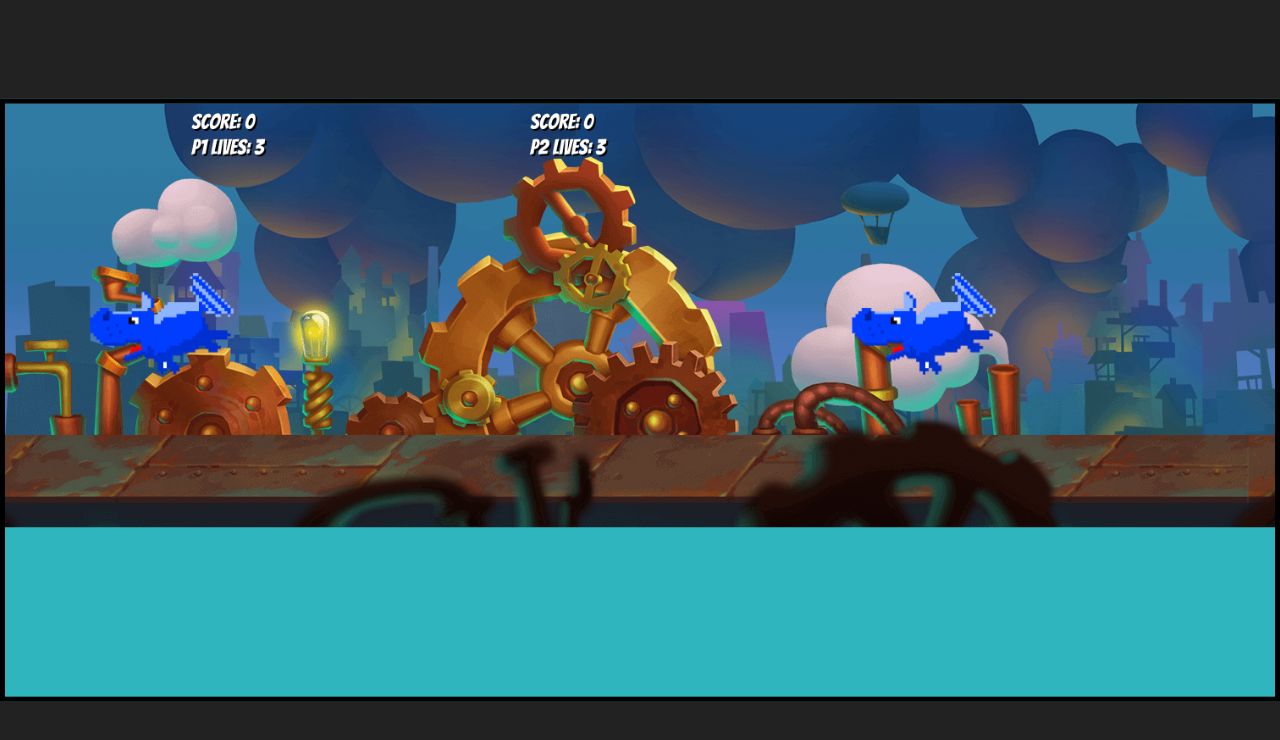
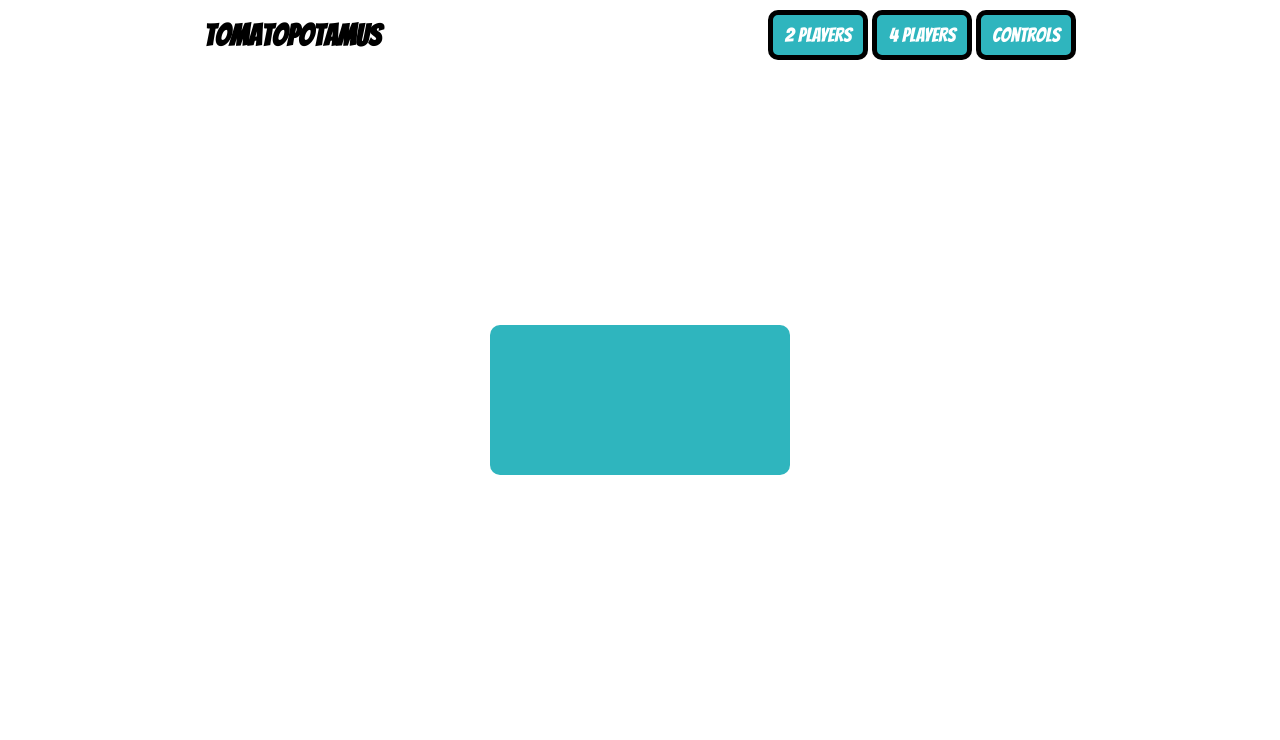
Before and after one commit to croko22/tomatopotamus, a plain HTML site: page index.html in a window 1280 px wide. Drawn offline with Linux system fonts and the light colour scheme.

Commit message:
Game menu for 2 or 4 players

```diff
--- a/index.html
+++ b/index.html
@@ -11,12 +11,22 @@
     <title>Game</title>
 </head>
 <body>
+    <div class="menu">
+        <h1>Tomatopotamus</h1>
+        <div class="btnBox">
+            <button id="play2" class="playBtn">2 PLAYERS</button>
+            <button id="play4" class="playBtn">4 PLAYERS</button>
+            <button class="playBtn">Controls</button>
+        </div>
+    </div>
     <canvas id="canvas1"></canvas>
 
     <!--* Characters -->
     <!--? Player -->
     <img src="assets/player/yellow-hippo.png" id="player1">
     <img src="assets/player/blue-hippo.png" id="player2">
+    <img src="assets/player/blue-hippo.png" id="player3">
+    <img src="assets/player/blue-hippo.png" id="player4">
     <!--! Enemies -->
     <img src="assets/enemies/angler1.png" id="angler1">
     <img src="assets/enemies/angler2.png" id="angler2">
--- a/src/main.js
+++ b/src/main.js
@@ -1,12 +1,12 @@
 import Game from "./Game.js";
 
-window.addEventListener("load", function () {
+function runGame(nPlayers) {
   const canvas = document.getElementById("canvas1");
   const ctx = canvas.getContext("2d");
   canvas.width = 1500;
-  canvas.height = 700;
+  canvas.height = 800;
 
-  const game = new Game(canvas.width, canvas.height);
+  const game = new Game(canvas.width, canvas.height, nPlayers);
   let lastTime = 0;
   function gameLoop(timeStamp) {
     const deltaTime = timeStamp - lastTime;
@@ -19,4 +19,15 @@ window.addEventListener("load", function () {
     requestAnimationFrame(gameLoop);
   }
   gameLoop(0);
+}
+let nOfPlayers = 0;
+const twoPlayersGame = document.getElementById("play2");
+twoPlayersGame.addEventListener("click", () => {
+  nOfPlayers = 2;
+  runGame(nOfPlayers);
 });
+const fourPlayersGame = document.getElementById("play4");
+fourPlayersGame.addEventListener("click", () => {
+  nOfPlayers = 4;
+  runGame(nOfPlayers);
+});
--- a/style.css
+++ b/style.css
@@ -1,24 +1,47 @@
-*{
+* {
   margin: 0;
   padding: 0;
   box-sizing: border-box;
-    background: #222;
 }
 
 #canvas1 {
-    border: 5px solid black;
   position: absolute;
   top: 50%;
   left: 50%;
+  border-radius: 10px;
   transform: translate(-50%, -50%);
   background-color: rgb(47, 181, 190);
   max-width: 100%;
   max-height: 100%;
-    font-family: 'Bangers', cursive;
+  font-family: "Bangers", cursive;
 }
 
 /* #layer1, #layer2, #layer3, #layer4 */
 
-img{
+img {
   display: none;
 }
+
+.menu {
+  display: flex;
+  justify-content: space-around;
+  align-items: center;
+  padding: 10px;
+}
+
+.menu h1 {
+  font-size: 30px;
+  font-family: "Bangers", cursive;
+}
+
+.playBtn {
+  width: 100px;
+  height: 50px;
+  border-radius: 10px;
+  background-color: rgb(47, 181, 190);
+  border: 5px solid black;
+  font-size: 20px;
+  font-family: "Bangers", cursive;
+  color: white;
+  cursor: pointer;
+}
```
Lines whose indentation alone changed are shown as unchanged.
